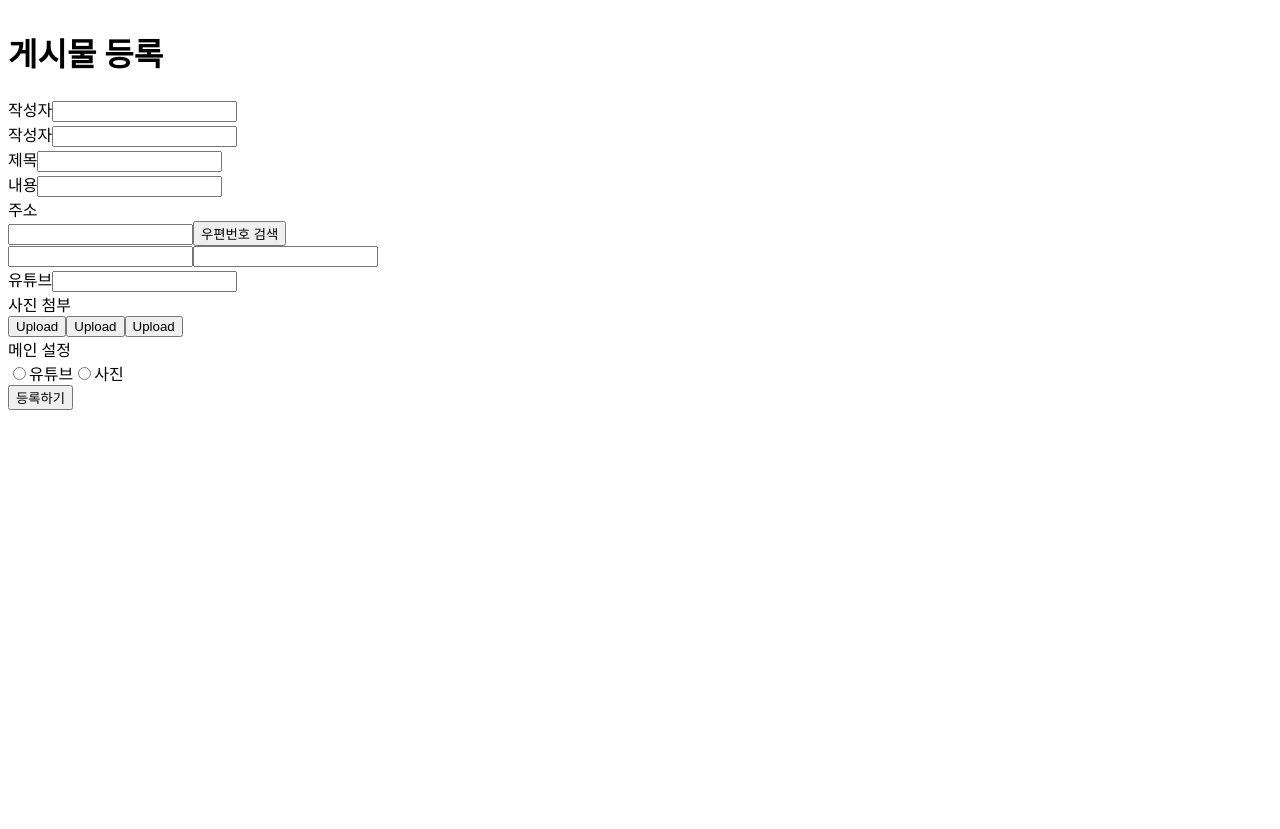
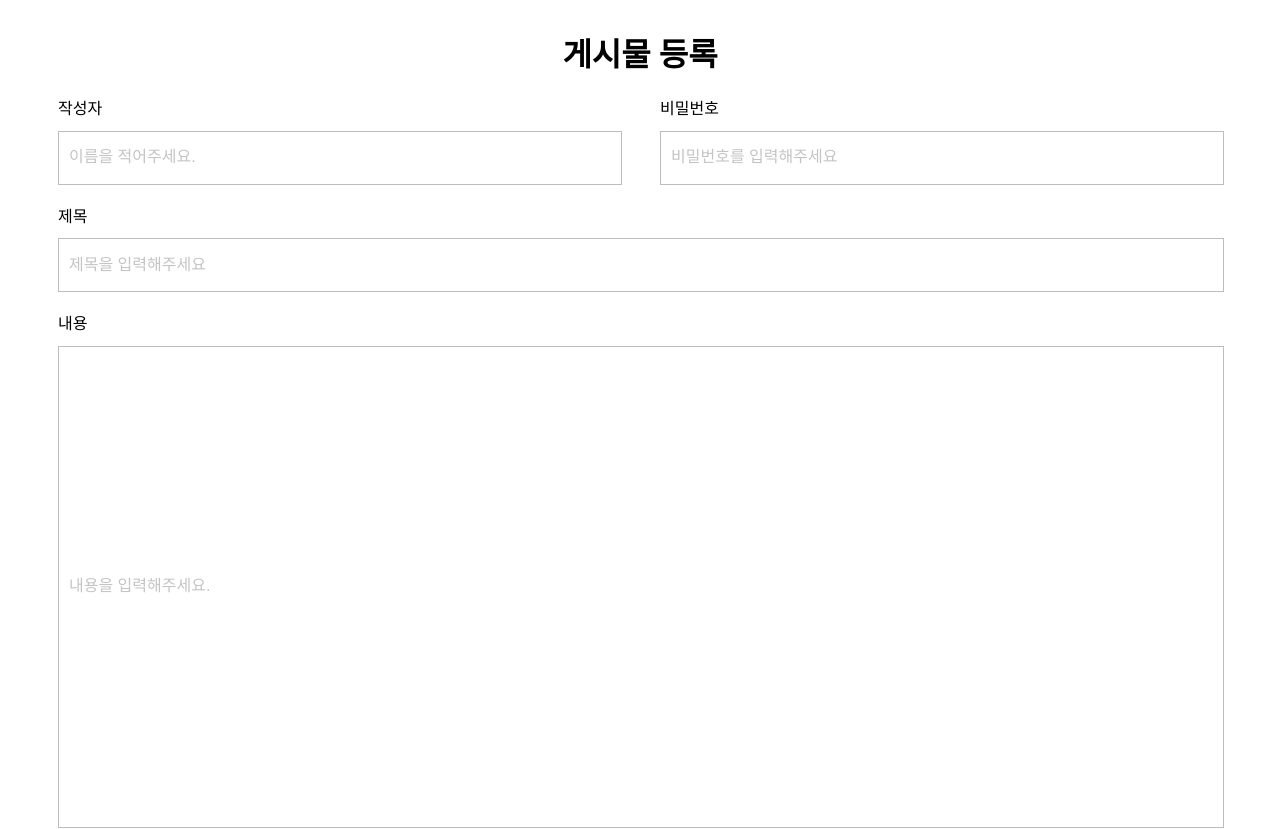
Before and after one commit to LeeSeongDo/class, a Next.js app: page /Portfolio/section01 in a window 1280 px wide. Shown: the top 829 px of the page. Before the commit the page ends 800 px from the top, so only its background shows below. Built offline with nearby package versions, Linux system fonts and the light colour scheme.

Commit message:
Portfolio1 Finish

```diff
--- a/pages/Portfolio/section01/index.js
+++ b/pages/Portfolio/section01/index.js
@@ -1,4 +1,4 @@
-import {FlexBox} from "../../../styles/01-portfolio";
+import {BigInputStyle, FinalButton, ColumnBox, FlexBox, FontStyle2, RadioButton, LongColumnBox, MediumInputStyle, nputStyle, RowBox, RowBox2, SearchButton, SmallInputStyle, FontStyle3} from "../../../styles/01-portfolio";
 
 export default function Portfolio() {
     return (
@@ -6,68 +6,70 @@ export default function Portfolio() {
             <h1>게시물 등록</h1>
 
             {/* 첫번째 flex박스 */}
-            <div>
-                <div>
-                    <span>작성자</span>
-                    <input type="text" />
-                </div>
+            <RowBox>
+                <ColumnBox>
+                    <FontStyle2>작성자</FontStyle2>
+                    <MediumInputStyle type="text" placeholder="이름을 적어주세요."/>
+                </ColumnBox>
 
-                <div>
-                    <span>작성자</span>
-                    <input type="text" />
-                </div>
-            </div>
+                <ColumnBox>
+                    <FontStyle2>비밀번호</FontStyle2>
+                    <MediumInputStyle type="text" placeholder="비밀번호를 입력해주세요"/>
+                </ColumnBox>
+            </RowBox>
 
             {/* 두번째 flex 박스 */}
-            <div>
-                <span>제목</span>
-                <input type="text" />
-            </div>
+            <LongColumnBox>
+                <FontStyle2>제목</FontStyle2>
+                <MediumInputStyle type="text" placeholder="제목을 입력해주세요" />
+            </LongColumnBox>
 
             {/* 세번째 flex 박스 */}
-            <div>
-                <span>내용</span>
-                <input type="text" />
-            </div>
+            <LongColumnBox>
+                <FontStyle2>내용</FontStyle2>
+                <BigInputStyle type="text" placeholder="내용을 입력해주세요."/>
+            </LongColumnBox>
 
             {/* 네번째 flex 박스 */}
-            <div>
-                <span>주소</span>
+            <LongColumnBox>
+                <FontStyle2>주소</FontStyle2>
                 {/* 우편번호 검색 div */}
-                <div>
-                    <input type="number" />
-                    <button>우편번호 검색</button>
-                </div>
-                <input type="text" />
-                <input type="text" />
-            </div>
+                <RowBox2>
+                    <SmallInputStyle type="text" placeholder="07250" />
+                    <SearchButton>우편번호 검색</SearchButton>
+                </RowBox2>
+                <MediumInputStyle type="text" />
+                <MediumInputStyle type="text" />
+            </LongColumnBox>
 
             {/* 다섯번째 flex 박스 */}
-            <div>
-                <span>유튜브</span>
-                <input type="text" />
-            </div>
+            <LongColumnBox>
+                <FontStyle2>유튜브</FontStyle2>
+                <MediumInputStyle type="text" />
+            </LongColumnBox>
 
             {/* 여섯번째 flex 박스 */}
-            <div>
-                <span>사진 첨부</span>
-                <div>
+            <LongColumnBox>
+                <FontStyle2>사진 첨부</FontStyle2>
+                <RowBox2>
+                    <input type="file"/>
                     <button>Upload</button>
                     <button>Upload</button>
-                    <button>Upload</button>
-                </div>
-            </div>
+                </RowBox2>
+            </LongColumnBox>
             {/* 일곱번째 flex 박스 */}
-            <div>
-                <span>메인 설정</span>
-                <div>
-                    <input type="radio" name="one"/>유튜브
-                    <input type="radio" name="one"/>사진
-                </div>
-            </div>
+            <LongColumnBox>
+                <FontStyle2>메인 설정</FontStyle2>
+                <RowBox2>
+                    <RadioButton type="radio" name="one"/>
+                    <FontStyle3>유튜브</FontStyle3>
+                    <RadioButton type="radio" name="one"/>
+                    <FontStyle2>사진</FontStyle2>
+                </RowBox2>
+            </LongColumnBox>
             {/* 마지막 flex 박스 */}
             <div>
-                <button>등록하기</button>
+                <FinalButton>등록하기</FinalButton>
             </div>
         </FlexBox>
     )
--- a/styles/01-portfolio.js
+++ b/styles/01-portfolio.js
@@ -3,9 +3,117 @@ import styled from "@emotion/styled";
 export const FlexBox = styled.div`
     display: flex;
     flex-direction: column;
+    box-sizing: border-box;
+    padding: 0px 50px;
+    align-items: center;
+    width: 100%;
+    min-height: 100vh;
+`
+
+export const RowBox = styled.div`
+    display: flex;
+    width: 100%;
+    align-items: center;
+    justify-content: space-between;
+`
+export const RowBox2 = styled.div`
+    margin-top: 10px;
+    display: flex;
+    align-items: center;
+    justify-content: flex-start;
+
+`
+
+
+export const ColumnBox = styled.div`
+    display: flex;
+    flex-direction: column;
+    width: calc(50% - 20px);
+`
+export const LongColumnBox = styled.div`
+    margin-top: 20px;
+    display: flex;
+    flex-direction: column;
     width: 100%;
 `
 
-export const LongInput = styled.input`
-    width: 100%;
+export const FontStyle2 = styled.span`
+    font-weight: 500;
+    font-size: 16px;
+    color: #000000;
+    line-height: 23.68px;
 `
+
+export const FontStyle3 = styled.span`
+    font-weight: 500;
+    font-size: 16px;
+    color: #000000;
+    line-height: 23.68px;
+    margin: 0px 10px;
+`
+
+export const SmallInputStyle = styled.input`
+    padding: 10px;
+    width: 57px;
+    height: 32px;
+    border: 1px solid #BDBDBD;
+    margin-right: 20px;
+    &::placeholder {
+        font-size: 16px;
+        font-weight: 400;
+        color: #c4c4c4;
+    }
+`
+
+export const MediumInputStyle = styled.input`
+    margin-top: 10px;
+    padding: 10px;
+    width: calc(100% - 20px);
+    height: 32px;
+    border: 1px solid #BDBDBD;
+    &::placeholder {
+        font-size: 16px;
+        font-weight: 400;
+        color: #c4c4c4;
+    }
+`
+
+export const BigInputStyle = styled.input`
+    margin-top: 10px;
+    padding: 10px;
+    width: calc(100% - 20px);
+    height: 460px;
+    border: 1px solid #BDBDBD;
+    &::placeholder {
+        font-size: 16px;
+        font-weight: 400;
+        color: #c4c4c4;
+    }
+`
+export const SearchButton = styled.button`
+    padding: 10px;
+    width: 124px;
+    height: 54px;
+    background-color: black;
+    color: white;
+    font-size:16px;
+    cursor: pointer;
+    border: none
+`
+
+export const RadioButton = styled.input`
+    width: 24px;
+    height: 24px;
+    &::checked {
+        background-color: yellow
+    }
+`
+
+export const FinalButton = styled.button`
+    width: 179px;
+    height: 52px;
+    color: black;
+    background-color: #FFD600;
+    border: none;
+    font-weight: 900;
+`
```
Also changed, not shown: 1 other file (tests, documents, lock files or other folders).
